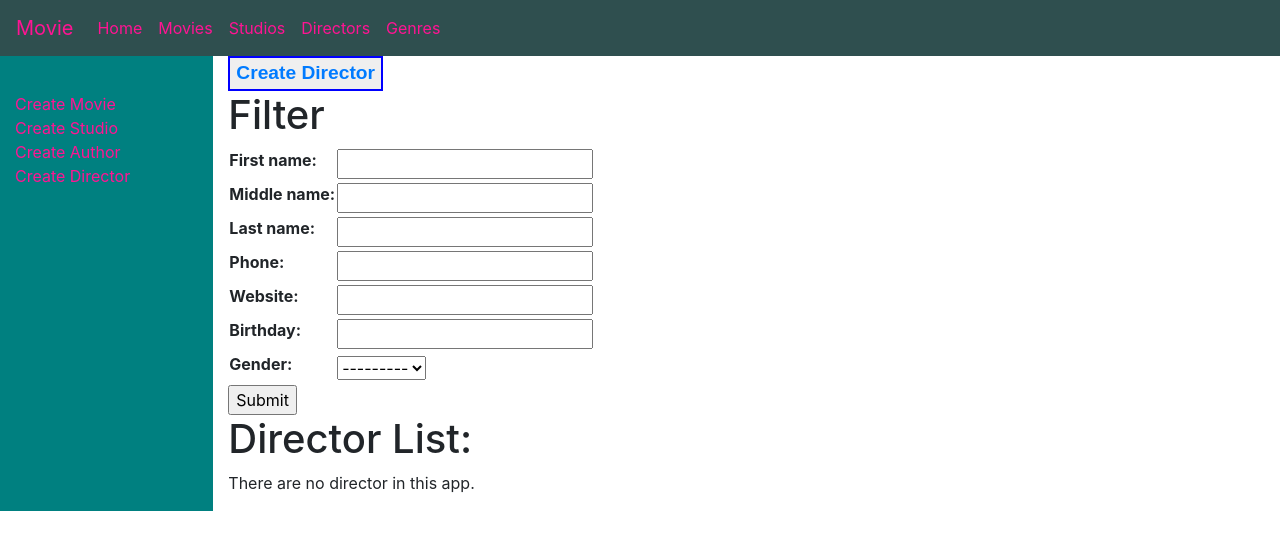
After one commit to Mithilesh-M/Movie-django, a Django app: page /movieapp/director/create/ in a window 1280 px wide. The commit adds this page. Shown: the top 550 px of the page. Run offline with Django 3.2, Linux system fonts and the light colour scheme; data that the repository does not hold is empty; some libraries are stand-ins or nearby versions.

Commit message:
Add director list view in movie app
Add list view for director with filter

```diff
--- a/movieapp/templates/base_generic.html
+++ b/movieapp/templates/base_generic.html
@@ -34,7 +34,7 @@
                 <a class="nav-link" style="color: deeppink" href="#">Studios</a>
               </li>
               <li class="nav-item">
-                <a class="nav-link" style="color: deeppink" href="#">Directors</a>
+                <a class="nav-link" style="color: deeppink" href="{% url 'director-list' %}">Directors</a>
               </li>
                 <li class="nav-item">
                 <a class="nav-link" style="color: deeppink" href="#">Genres</a>
--- /dev/null
+++ b/movieapp/templates/movieapp/director_filter.html
@@ -0,0 +1,27 @@
+{% extends "base_generic.html" %}
+
+{% block content %}
+    <button class="mybutton" onclick=""><a href="">Create Director</a></button>
+    <h1>Filter</h1>
+    <form method="get">
+        <table>
+        {{ filter.form.as_table }}
+        </table>
+        <input type="submit" />
+    </form>
+    <h1>Director List:</h1>
+    {% if object_list %}
+          <table style="width:100%">
+            {% for director in object_list %}
+            <tr>
+              <th style="text-align: center;"><a class="mylist-ele" href="">{{ director }}</a></th>
+              <th><button class="mybutton" onclick=""><a href="">Delete</a></button></th>
+              <th><button class="mybutton" onclick=""><a href="">Update</a></button></th>
+            </tr>
+            {% endfor %}
+          </table>
+          {% else %}
+            <p>There are no director in this app.</p>
+          {% endif %}
+
+{% endblock %}
--- a/movieapp/urls.py
+++ b/movieapp/urls.py
@@ -8,4 +8,5 @@ urlpatterns = [
     path('movie/update/<int:pk>', views.MovieUpdateView.as_view(), name='movie-update'),
     path('movie/detail/<int:pk>', views.MovieeDetailView.as_view(), name='movie-detail'),
     path('movie/delete/<int:pk>', views.MovieDeleteView.as_view(), name='movie-delete'),
+    path('director/create/', views.DirectorListView.as_view(), name='director-list'),
 ]
--- a/movieapp/views.py
+++ b/movieapp/views.py
@@ -34,3 +34,7 @@ class MovieeDetailView(generic.DetailView):
 class MovieDeleteView(generic.DeleteView):
     model = Movie
     success_url = reverse_lazy('movie-list')
+
+class DirectorListView(views.FilterView):
+    model = Director
+    filterset_fields = ['first_name','middle_name','last_name','phone','website','birthday','gender']
```
